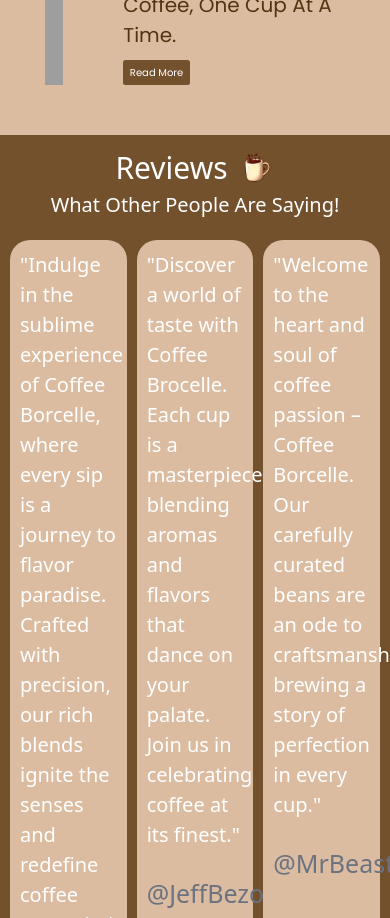
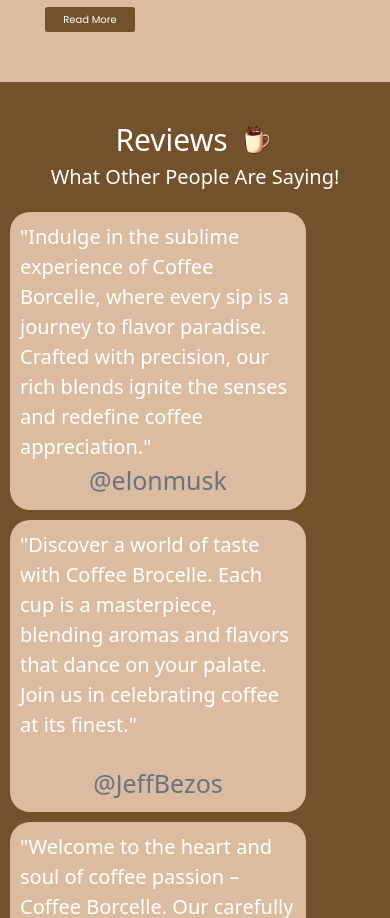
Before and after one commit to coolprogrammerarpit007/premium-coffee-website, a website: page src/index.html in a window 390 px wide. Shown: the part 1082-2000 px from the top of the page. Drawn offline with Linux system fonts and the light colour scheme; grey boxes are pictures that could not be loaded; a web font is replaced by a local one.

Commit message:
Make header,product section and review section responsive

```diff
--- a/src/index.html
+++ b/src/index.html
@@ -79,7 +79,7 @@
 
     <section class="product-section background--salamon p-2 py-10">
         <!-- Coffee Product Container -->
-        <div class="product-container p-2 px-16 py-10 flex gap-[6rem]">
+        <div class="product-container p-2 px-16 py-10 flex sm:flex-row flex-col gap-[6rem]">
             <!-- Coffee Image -->
             <div class="coffee-img-container w-[50%]">
                 <img src="./imgs/coffee-type.png" alt="coffee-type" class="coffee-img w-[100%]  h-[100%]">
@@ -107,7 +107,7 @@
     <!-- Reviews Section -->
 
     <section class="review-section background--light-brown p-4">
-        <div class="review-container">
+        <div class="review-container py-10">
             <div class="review-header flex items-center justify-center gap-4">
                 <p class="text-[3rem] capitalize text-white">reviews</p>
                 <img src="./imgs/coffee-2.png" alt="" class="w-[10%]">
@@ -116,7 +116,7 @@
                 <p>what other people are saying!</p>
             </div>
 
-            <div class="review-grid-container grid grid-cols-3 gap-4">
+            <div class="review-grid-container grid sm:grid-cols-3 grid-cols-1 w-[80%] sm:w-[100%] gap-4 ">
                 <div class="review background--salamon p-4 rounded-[2rem]">
                     <div class="review-text text-[2rem] text-white">
                         <p>"Indulge in the sublime experience of Coffee Borcelle, where every sip is a journey to flavor paradise. Crafted with precision, our rich blends ignite the senses and redefine coffee appreciation."</p>
```
Also changed, not shown: src/output.css.
